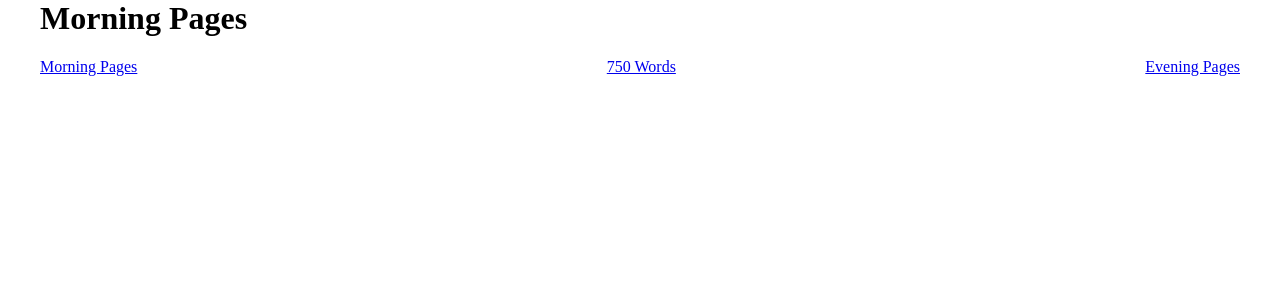
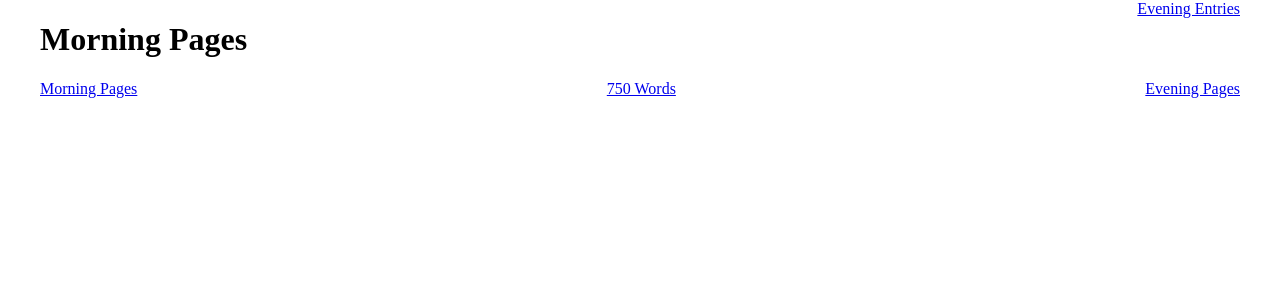
Before and after one commit to martin-martin/django-daily, a Django app: page /write/m in a window 1280 px wide. Shown: the top 300 px of the page. Run offline with Django 3.2, Linux system fonts and the light colour scheme; the visitor is signed in with stand-in values (Sample User, id 1); data that the repository does not hold is empty.

Commit message:
Add navigation

```diff
--- a/prompts/templates/prompts/evening_list.html
+++ b/prompts/templates/prompts/evening_list.html
@@ -2,7 +2,10 @@
 
 {% block content %}
 
-    <h1>Evening Pages</h1>
+    <div class="list-nav">
+        <h1>Evening Pages</h1>
+        <a href="{% url 'prompts:morning_list' %}">Morning Entries</a>
+    </div>
     {% for evening_page in object_list %}
         <p>{{ evening_page.pub_date }}</p>
         <p><strong>3 amazing things that happened today:</strong></p>
--- a/prompts/templates/prompts/morning_list.html
+++ b/prompts/templates/prompts/morning_list.html
@@ -2,7 +2,10 @@
 
 {% block content %}
 
-    <h1>Morning Pages</h1>
+    <div class="list-nav">
+        <h1>Morning Pages</h1>
+        <a href="{% url 'prompts:morning_list' %}">Evening Entries</a>
+    </div>
     {% for morning_page in object_list %}
         <p>{{ morning_page.pub_date }}</p>
         <p><strong>What would make today great?</strong></p>
--- a/static/style.css
+++ b/static/style.css
@@ -54,6 +54,11 @@ div.evening > form > p > textarea {
     border: 1px solid lightgray;
 }
 
+.list-nav {
+    display: flex;
+    justify-content: space-between;
+}
+
 footer {
     display: flex;
     justify-content: space-between;
```
